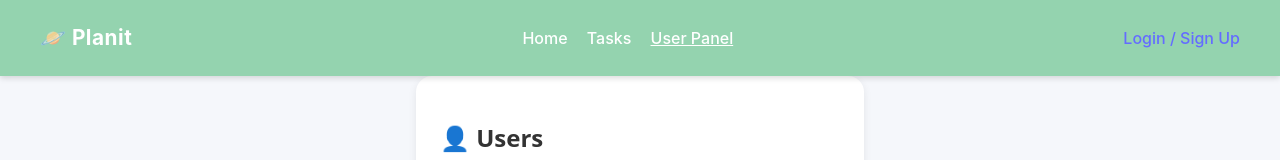
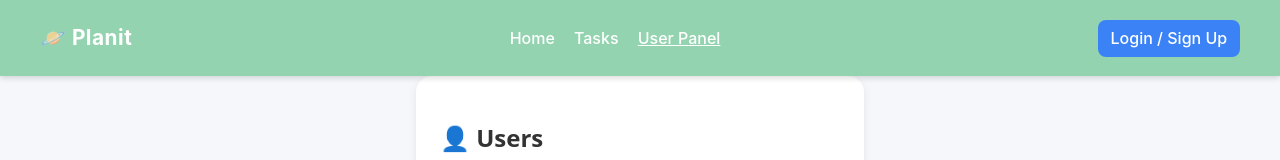
Before and after one commit to DariaRosen/Planit-Todo-App, a React (Vite) app in the folder frontend/: page /user in a window 1280 px wide. Shown: the top 160 px of the page. Built offline with nearby package versions, Linux system fonts and the light colour scheme; no server answers.

Commit message:
Add header style

```diff
--- a/frontend/src/assets/css/components/_header.scss
+++ b/frontend/src/assets/css/components/_header.scss
@@ -75,3 +75,55 @@
     }
   }
 }
+
+.user-section {
+  display: flex;
+  align-items: center;
+  gap: 0.8rem;
+}
+
+.user-info {
+  display: flex;
+  align-items: center;
+  gap: 0.5rem;
+}
+
+.avatar {
+  width: 32px;
+  height: 32px;
+  border-radius: 50%;
+  border: 2px solid #ccc;
+  object-fit: cover;
+}
+
+.greeting {
+  font-weight: 500;
+  color: #333;
+}
+
+.logout-btn {
+  background: none;
+  border: none;
+  color: #888;
+  cursor: pointer;
+  font-size: 0.9rem;
+  transition: color 0.2s;
+}
+
+.logout-btn:hover {
+  color: #000;
+}
+
+.login-btn {
+  background: #3b82f6;
+  color: white;
+  padding: 0.4rem 0.8rem;
+  border-radius: 8px;
+  text-decoration: none;
+  font-weight: 500;
+  transition: background 0.2s;
+}
+
+.login-btn:hover {
+  background: #2563eb;
+}
```
